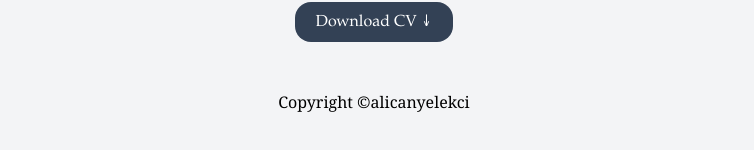
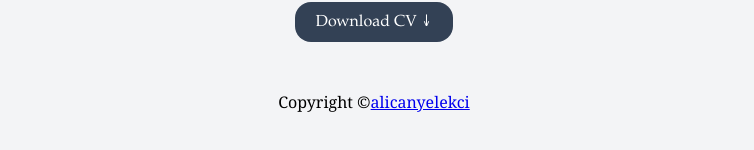
Before and after one commit to alicanyelekci/cv-maker, a React (Vite) app: page / in a window 1280 px wide. Shown: the part 1660-1810 px from the top of the page, without its empty margins (266-1020 px from the left). Built offline with nearby package versions, Linux system fonts and the light colour scheme; a web font is replaced by a local one.

Commit message:
updated Footer link

```diff
--- a/src/components/Footer.jsx
+++ b/src/components/Footer.jsx
@@ -6,7 +6,7 @@
           <script>
             document.write(new Date().getFullYear())
           </script>
-          alicanyelekci
+          <a target="_blank" href="https://github.com/alicanyelekci">alicanyelekci</a>
         </p>
       </div>
     )
```
